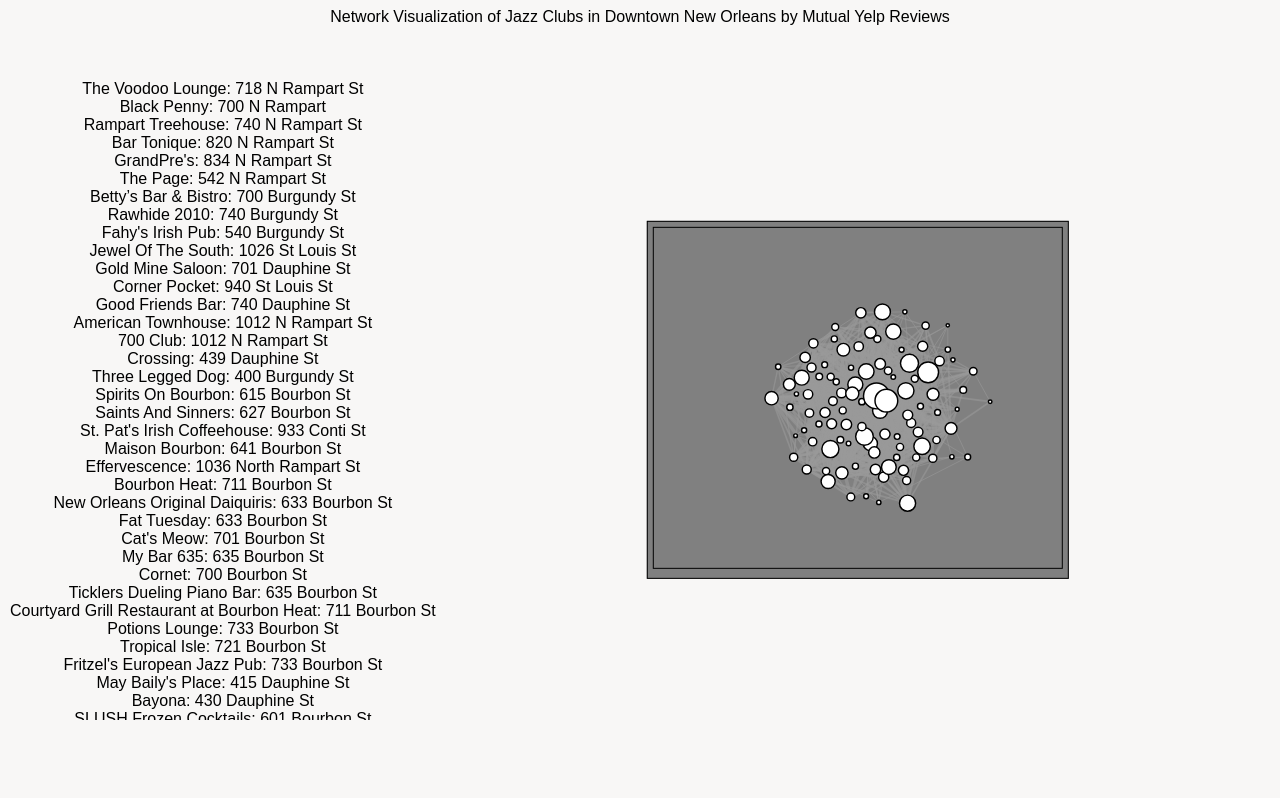
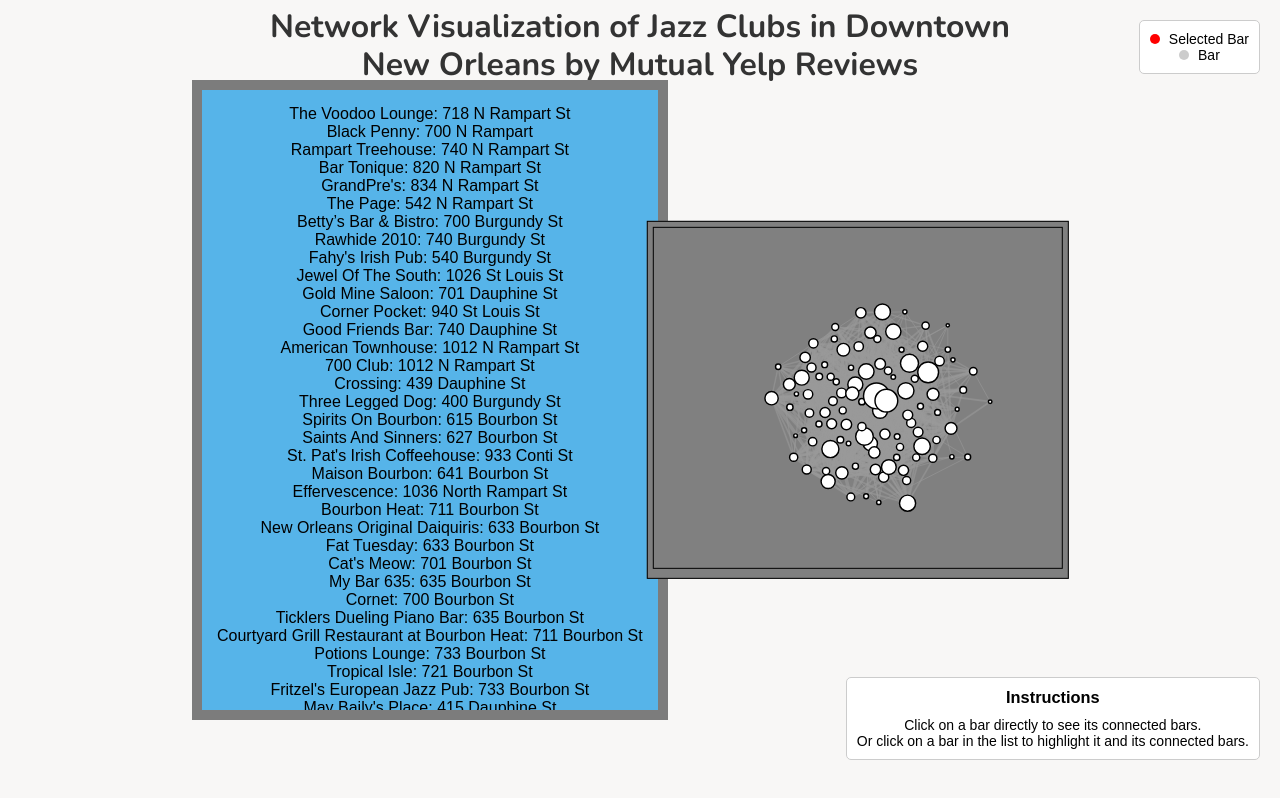
Before and after one commit to calebstamucsd/caleb_kelo_project3, a SvelteKit app: page / in a window 1280 px wide. Built offline with nearby package versions, Linux system fonts and the light colour scheme.

Commit message:
added some more formatting
added a legend and instructions div. not too sure how to make it so when you select a bar in the list the node turns red.

```diff
--- a/src/components/App.svelte
+++ b/src/components/App.svelte
@@ -160,6 +160,7 @@
         function highlightNode(nodeId) {
             const selectedNode = svg.select(`circle[id='${nodeId}']`);
             selectedNode.style("fill", "red");
+            console.log(selectedNode)
 
             // Highlight connected links
             link.filter(d => d.source.id === nodeId || d.target.id === nodeId)
@@ -168,8 +169,6 @@
             // Dim unconnected nodes
             node.filter(d => d.id !== nodeId)
                 .style("fill", "#ccc");
-
-            resetHighlighting()
         }
 
         // Function to reset highlighting
@@ -180,13 +179,25 @@
 
         // List item click handler
         function listItemClicked(event, d) {
-            resetHighlighting(); // Reset previous highlighting
-            highlightNode(d.id); // Highlight clicked node
-            d3.selectAll('.bar-list div').style("background-color", "transparent"); // Remove highlight from other items
-            d3.select(event.currentTarget).style("background-color", "lightblue"); // Highlight background
+            const clickedItem = d3.select(event.currentTarget);
+
+            // Check if the clicked item is already highlighted
+            const isHighlighted = clickedItem.style("background-color") === "rgb(240, 228, 66)";
+            console.log(clickedItem.style("background-color"))
+
+            if (isHighlighted) {
+                resetHighlighting(); // Reset highlighting if already highlighted
+                d3.selectAll('.bar-list div').style("background-color", "rgb(86, 180, 233)");
+            } else {
+                resetHighlighting(); // Reset previous highlighting
+                highlightNode(d.id); // Highlight clicked node
+                d3.selectAll('.bar-list div').style("background-color", "rgb(86, 180, 233)"); // Remove highlight from other items
+                clickedItem.style("background-color", "rgb(240, 228, 66)"); // Highlight background
+            }
         }
 
         // Create list of all bars and addresses
+        bar_nodes.sort((a, b) => (a.name > b.name) ? 1 : -1);
         const barList = d3.select('.bar-list')
             .selectAll('div')
             .data(nodes)
@@ -208,6 +219,19 @@
 <div class='centered'>
     <svg class='network' viewBox="190 150 390 350">
     </svg>
+</div>
+
+<!-- Legend -->
+<div class="legend">
+    <div><span class="legend-dot" style="background-color: red;"></span> Selected Bar </div>
+    <div><span class="legend-dot" style="background-color: #ccc;"></span> Bar </div>
+</div>
+
+<!-- Instructions -->
+<div class="instructions">
+    <h3>Instructions</h3>
+    <p> Click on a bar directly to see its connected bars. </p>
+    <p> Or click on a bar in the list to highlight it and its connected bars.</p>
 </div>
 
 
@@ -258,7 +282,15 @@
         border-radius: 10px;
     }
     .title {
-        position:relative
+        font-family: 'Nunito', sans-serif; /* Use a custom font */
+        font-size: 32px; /* Adjust the font size */
+        font-weight: bold; /* Make the title bold */
+        color: #333; /* Set the text color */
+        text-align: center; /* Center the text */
+        margin-bottom: 20px; /* Add some bottom margin for spacing */
+        line-height: 1.2; /* Adjust line height for better spacing */
+        max-width: 60%;
+        margin: 0 auto; /* Center the element horizontally */
     }
 
     .centered {
@@ -273,10 +305,51 @@
     .bar-list {
         position: absolute;
         top: 50%;
-        left: 10px;
+        left: 15%;
         transform: translateY(-50%);
         max-height: 80vh;
         overflow-y: auto;
+        border: 2px solid #7c7c7c; /* Add border */
+        border-width: 10px;
+        background-color: rgb(86, 180, 233);
+        padding: 15px; /* Add some padding for spacing */
+    }
+
+    /* Legend */
+    .legend {
+        position: absolute;
+        top: 20px;
+        right: 20px;
+        background-color: white;
+        border: 1px solid #ccc;
+        border-radius: 5px;
+        padding: 10px;
+        font-size: 14px;
+    }
+
+    .legend-dot {
+        display: inline-block;
+        width: 10px;
+        height: 10px;
+        border-radius: 50%;
+        margin-right: 5px;
+    }
+
+    /* Instructions */
+    .instructions {
+        position: absolute;
+        bottom: 40px;
+        right: 20px;
+        background-color: white;
+        border: 1px solid #ccc;
+        border-radius: 5px;
+        padding: 10px;
+        font-size: 14px;
+    }
+
+    .instructions h3 {
+        margin-top: 0;
+        margin-bottom: 10px;
     }
 
 
```
